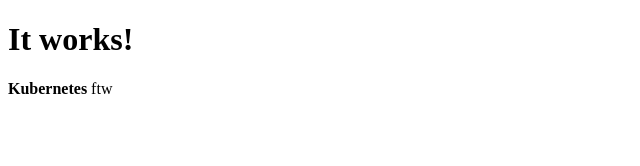
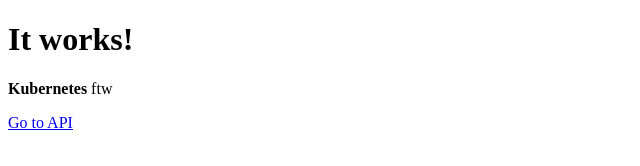
Before and after one commit to jverneaut/k8, a website with bundled scripts: page public/index.html in a window 1280 px wide. Shown: the full height of the page, 0-640 px from the left. Built offline with nearby package versions, Linux system fonts and the light colour scheme; files whose address does not match are found by name.

Commit message:
Add link

```diff
--- a/public/index.html
+++ b/public/index.html
@@ -9,6 +9,7 @@
   <body>
     <h1>It works!</h1>
     <p><strong>Kubernetes</strong> ftw</p>
+    <a href="/api">Go to API</a>
     <ul></ul>
     <script src="/index.js"></script>
   </body>
```
